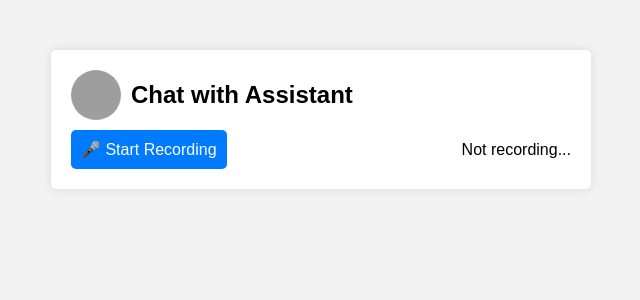
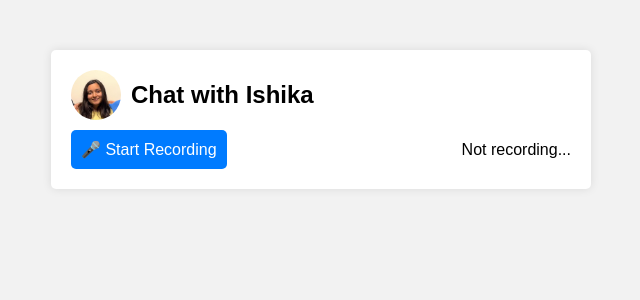
Before and after one commit to ishika1202/YHacks2024, a Flask app: page /new_chat in a window 1280 px wide. Shown: the top 300 px of the page, without its empty margins (319-959 px from the left). Run offline with Flask 3, Linux system fonts and the light colour scheme; grey boxes are pictures that could not be loaded.

Commit message:
Added Ishika's picture

```diff
--- a/templates/new_chat.html
+++ b/templates/new_chat.html
@@ -100,8 +100,8 @@
 
 <div class="chat-container">
     <div class="chat-header">
-        <img src="person-icon.png" alt="Person" class="person-icon">
-        <h2>Chat with Assistant</h2>
+        <img src="../static/images/person-icon.jpeg" alt="Person" class="person-icon">
+        <h2>Chat with Ishika</h2>
     </div>
 
     <div class="chat-input">
@@ -152,7 +152,6 @@
             mediaRecorder.stop();
             isRecording = false;
             recordButton.textContent = "🎤 Start Recording";
-            loader.style.display = "none";
             statusText.textContent = "Stopped recording.";
         }
 
@@ -165,6 +164,7 @@
                 body: formData
             })
             .then(response => {
+                loader.style.display = "none";
                 if (!response.ok) {
                     throw new Error('Network response was not ok');
                 }
```
Also changed, not shown: static/images/person-icon.jpeg (added).
